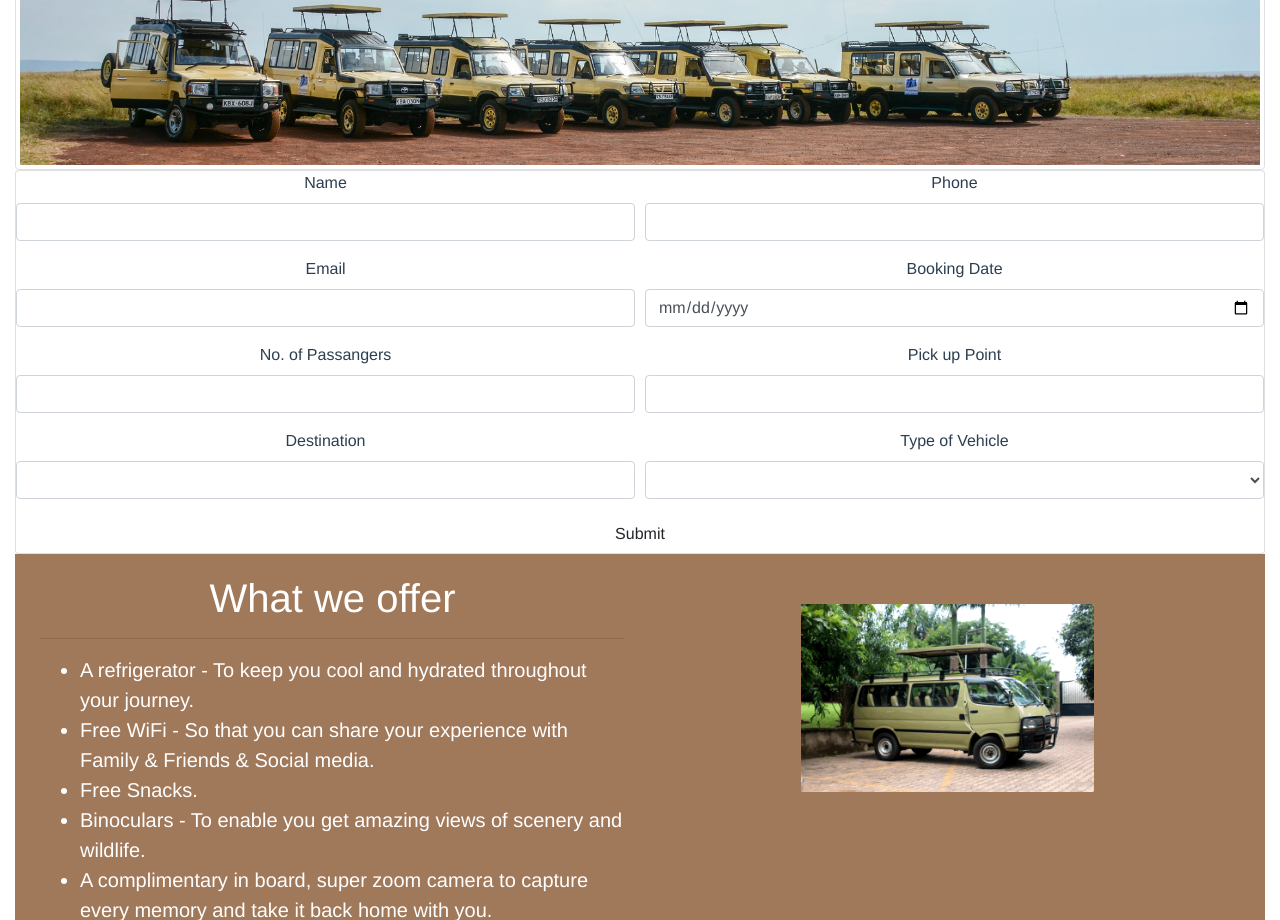
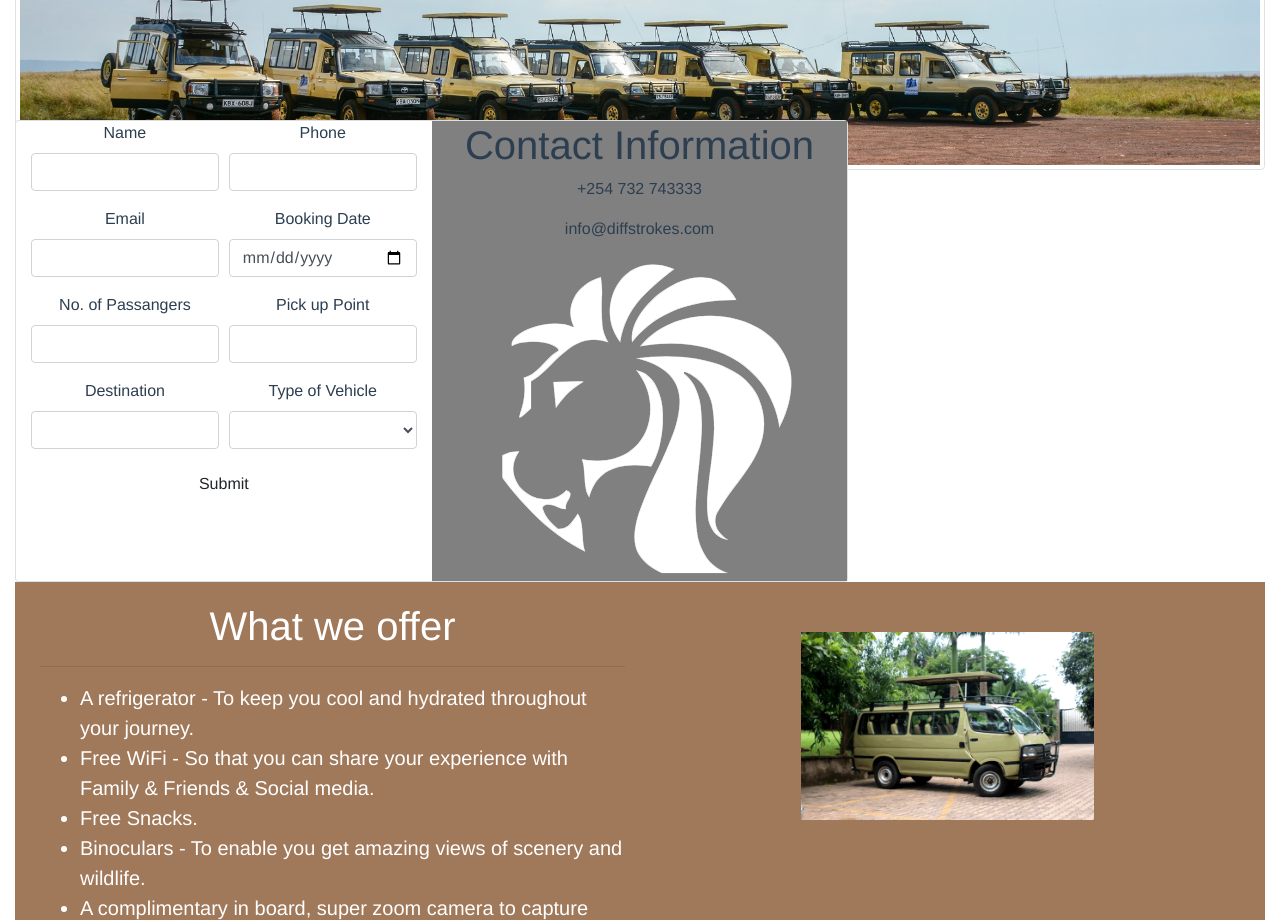
Before and after one commit to tamzin22/diffStrokes, a Vue app: page / in a window 1280 px wide. Shown: the part 3260-4180 px from the top of the page. Built offline with nearby package versions, Linux system fonts and the light colour scheme.

Commit message:
layout improved

```diff
--- a/src/components/formFill.vue
+++ b/src/components/formFill.vue
@@ -11,7 +11,10 @@
 </b-nav>
    <img alt="Vue logo" src="../assets/cars.png" class="img-thumbnail" style="width: 100%;">
 
-   <form class="card">
+  <div class="card col-md-8 col-md-8 col-m-8" style="margin-top:-50px;">
+    <div class="row">
+      <div class="col-md">
+  <form >
   <div class="form-row justify-content-center">
     <div class="form-group col-md-6 ">
       <label for="inputName4">Name</label>
@@ -51,7 +54,15 @@
       <button type="submit" class="btn btn-grey">Submit</button>
   </div>
    </form>
-
+      </div>
+      <div class="col-md" style="background-color:grey;">
+         <h1>Contact Information</h1>
+         <p>+254 732 743333</p>
+         <p>info@diffstrokes.com</p>
+         <img src="../assets/lion.png" alt="Logo" >
+      </div>
+      </div>
+   </div>
     </div>
 </template>
 <script>
```
